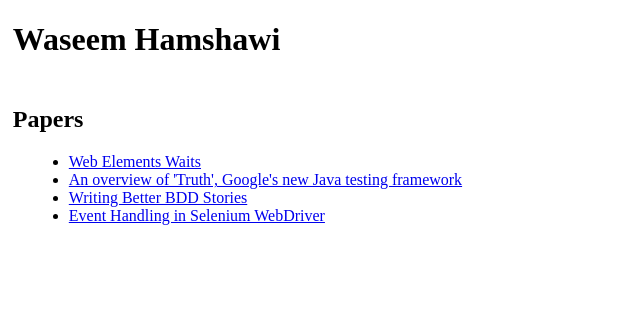
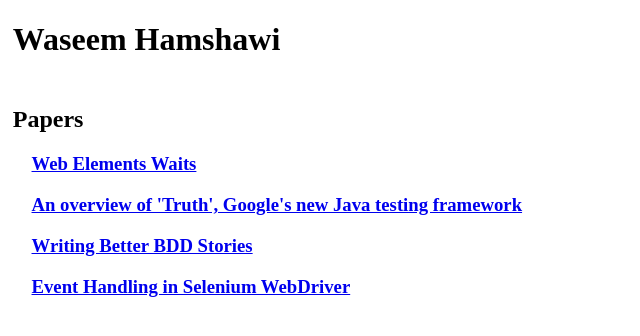
Before and after one commit to waseemh/waseemh.github.io, a Jekyll site: the page built from index.html, in a window 1280 px wide. Shown: the top 336 px of the page, without its empty margins (0-640 px from the left). Built offline with Jekyll 4.4.1, drawn with Linux system fonts in a browser that asks for light colours.

Commit message:
Update index.html

```diff
--- a/index.html
+++ b/index.html
@@ -2,8 +2,6 @@
 layout: default
 ---
       <h2>Papers</h2>
-      <ul>
   {% for post in site.posts %}
-      <li><a href="{{ site.baseurl }}{{ post.url }}">{{ post.title }}</a></li>
+      <h3><a href="{{ site.baseurl }}{{ post.url }}">{{ post.title }}</a></h3>
   {% endfor %}
-      </ul>
```
